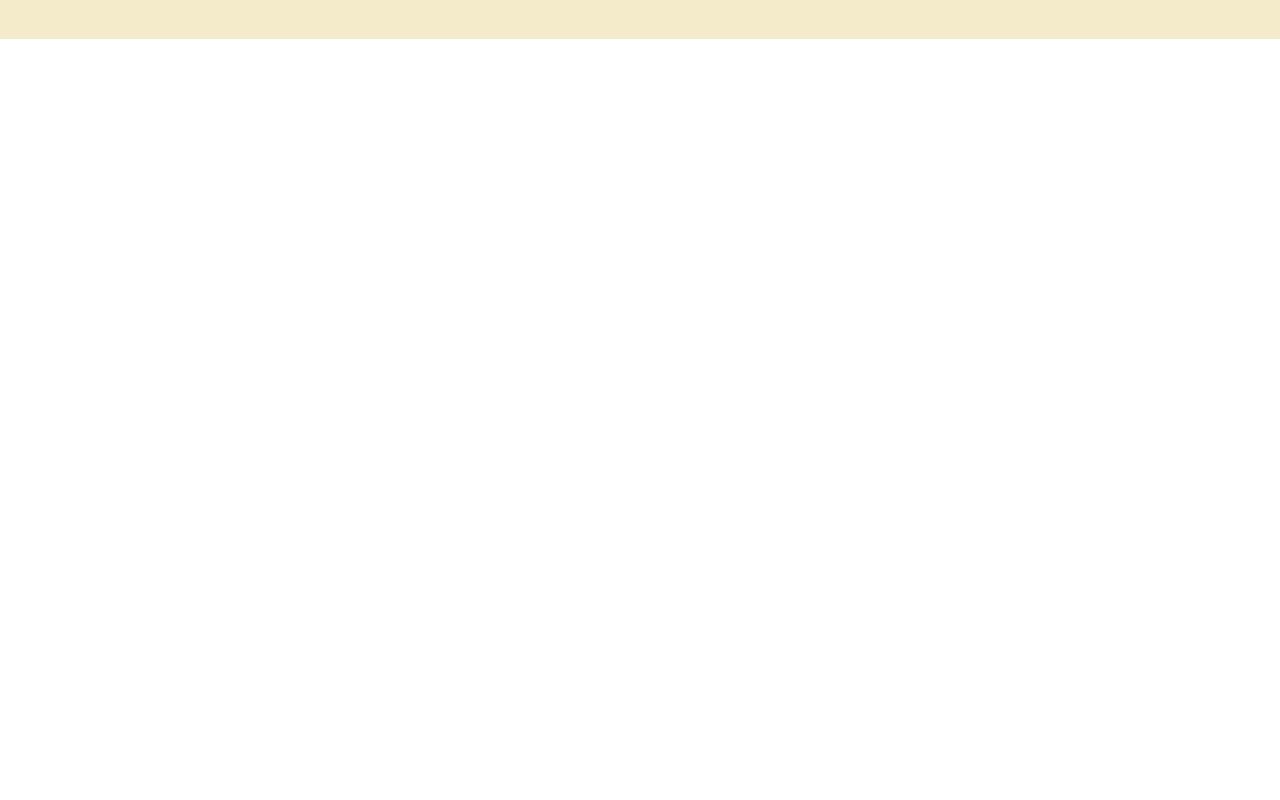
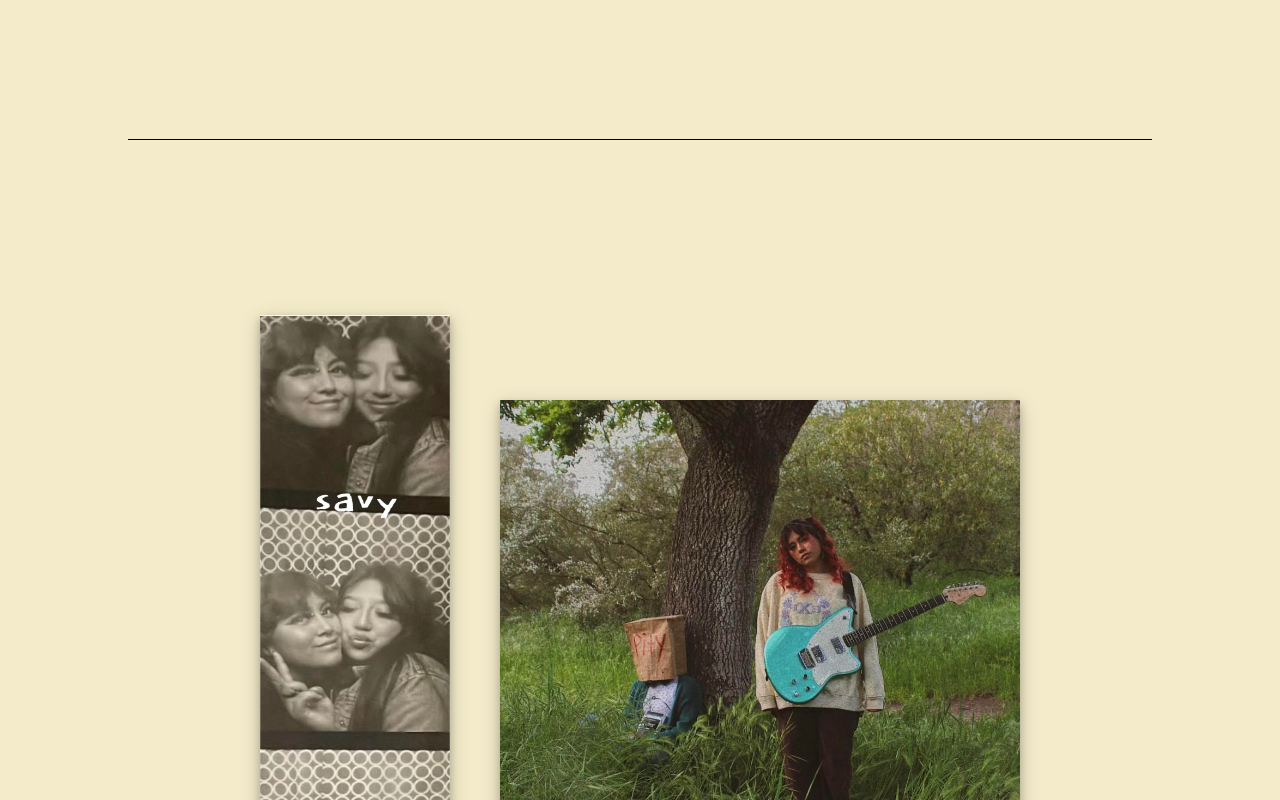
Before and after one commit to alyssamarie0107/luna-ivy, a React (Create React App) app: page / in a window 1280 px wide. Shown: the part 1800-2600 px from the top of the page. Before the commit the page ends 1839 px from the top, so only its background shows below. Built offline with nearby package versions, Linux system fonts and the light colour scheme; a web font is replaced by a local one.

Commit message:
added music section with savy and pity tracks

```diff
--- a/src/App.js
+++ b/src/App.js
@@ -3,13 +3,17 @@ import './variables.css';
 import Home from './sections/home/Home';
 import Videos from './sections/videos/Videos';
 import HorizontalLine from './components/horizontal-line/HorizontalLine';
+import Music from './sections/music/Music';
 
 function App() {
   return (
     <div className="App">
       <Home />
       <HorizontalLine />
-      <Videos embedId="L_bkwHCTjqA"/>
+      <Videos embedId="L_bkwHCTjqA" />
+      <HorizontalLine />
+      <Music />
+      <HorizontalLine />
     </div>
   );
 }
--- a/src/sections/music/Music.js
+++ b/src/sections/music/Music.js
@@ -0,0 +1,27 @@
+import styles from './Music.module.css';
+import SavyPhoto2 from '../../assets/photos/savy/savy-2.png';
+import Pity from '../../assets/photos/pity/pity.png';
+
+const Music = () => {
+    return (
+        <section id={ styles.Music }>
+            <div id={ styles.musicContainer }>
+                <img
+                        src={ SavyPhoto2 }
+                        width="190px"
+                        height="650px"
+                        alt="Savy2"
+                />
+
+                <img
+                    src={ Pity }
+                    width="520px"
+                    height="480px"
+                    alt="Pity"
+                />
+            </div>
+        </section>
+    );
+}
+
+export default Music;
--- a/src/sections/music/Music.module.css
+++ b/src/sections/music/Music.module.css
@@ -0,0 +1,18 @@
+#Music {
+    width: 100vw;
+    min-height: 100vh;
+    display: flex;
+    justify-content: center;
+    /* background-color: red; */
+}
+
+#musicContainer {
+    display: flex;
+    align-items: center;
+    /* background-color: orange; */
+}
+
+#musicContainer > img {
+    margin: 25px;
+    box-shadow: 0 4px 8px 0 rgba(0, 0, 0, 0.2), 0 6px 20px 0 rgba(0, 0, 0, 0.19);
+}
```
Also changed, not shown: src/assets/photos/pity/pity.png (added), src/assets/photos/savy/savy-2.png (added).
